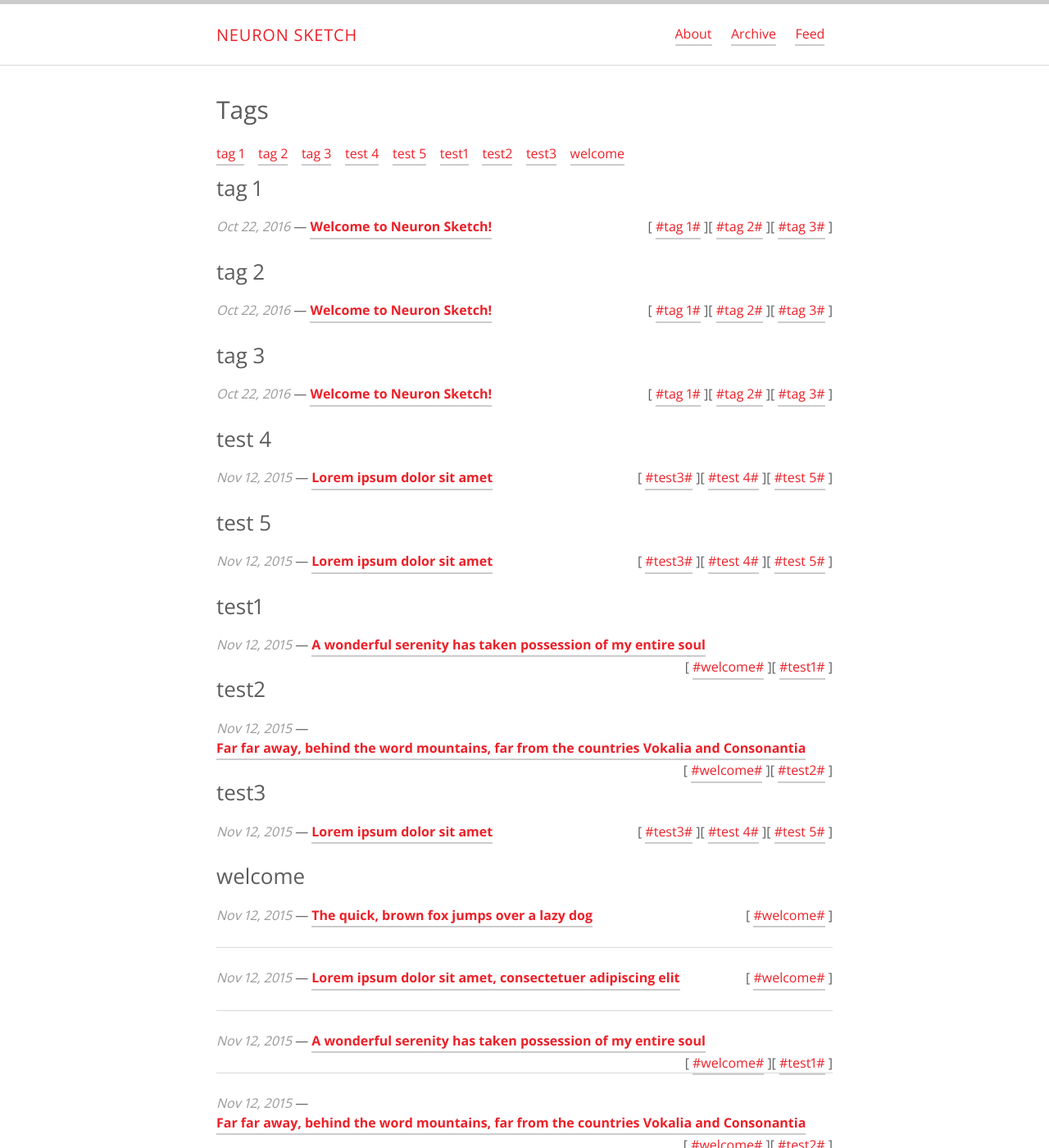
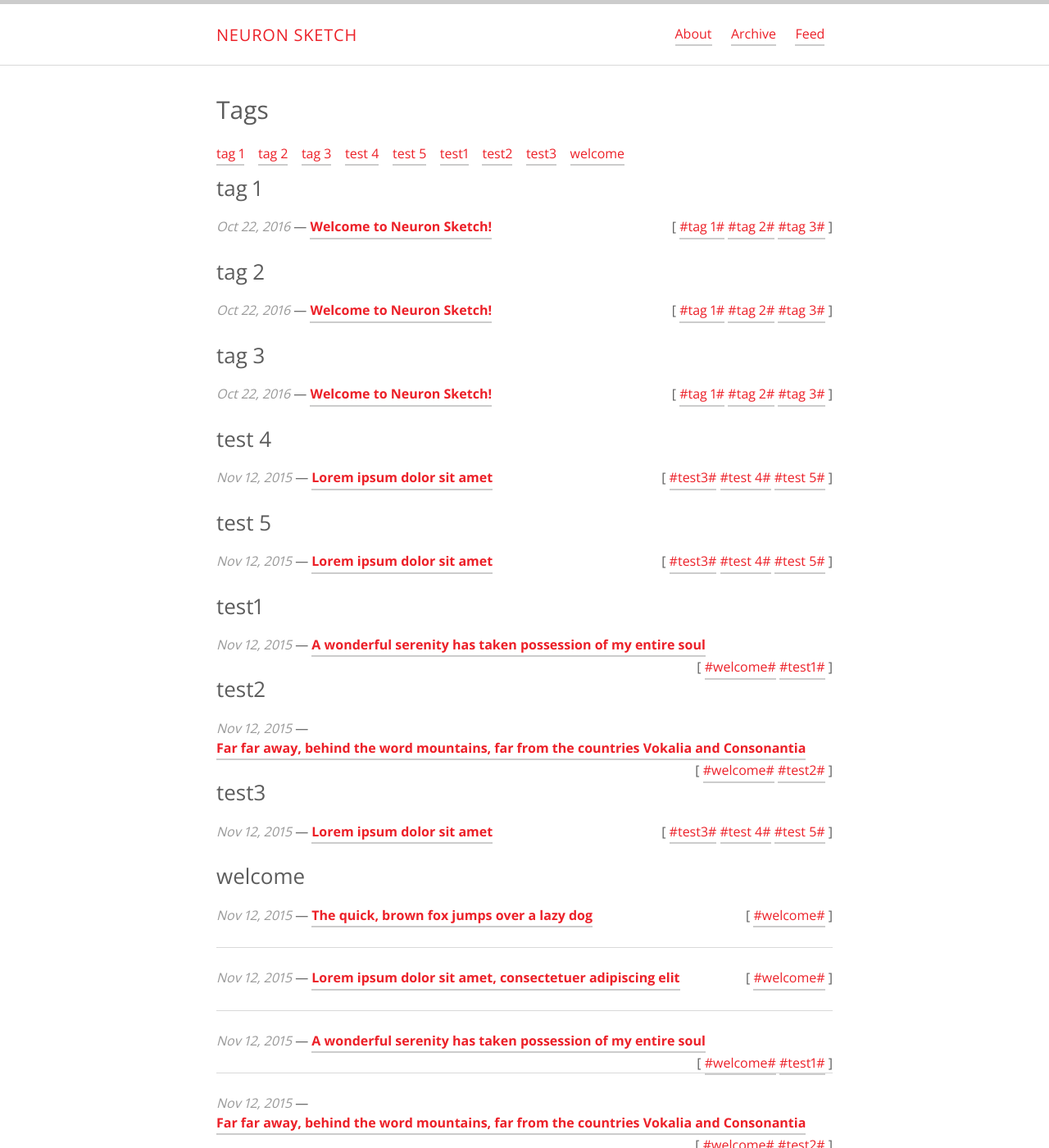
Before and after one commit to emptymalei/blog, a Jekyll site: the page built from tags.html, in a window 1280 px wide and 1400 px high. Shown: the whole window at 82% size. Built offline with Jekyll 4.4.1, drawn with Linux system fonts in a browser that asks for light colours.

Commit message:
add categories and adjust tags

```diff
--- a/categories.html
+++ b/categories.html
@@ -65,9 +65,11 @@
   <article class="post-item">
         <p><span class="post-meta">{{ post.date | date: "%b %-d, %Y" }}</span>  — <strong><a class="post-link" href="{{ post.url | prepend: site.baseurl }}">{{ post.title }}</a></strong>
         <span style="float: right;">
-        {% for tag in post.tags %}[
+      {% if post.tags %}
+        [{% for tag in post.tags %}
       <a class="codinfox-tag-mark" href="{{ site.url }}{{ site.baseurl }}/tags/#{{ tag | slugify }}">#{{ tag }}#</a>
-      ]{% endfor %}
+      {% endfor %}]
+      {% endif %}
       </span>
       </p>
   </article>
--- a/tags.html
+++ b/tags.html
@@ -45,9 +45,11 @@
   <article class="post-item">
         <p><span class="post-meta">{{ post.date | date: "%b %-d, %Y" }}</span>  — <strong><a class="post-link" href="{{ post.url | prepend: site.baseurl }}">{{ post.title }}</a></strong>
         <span style="float: right;">
-        {% for tag in post.tags %}[
+        {% if post.tags %}
+        [{% for tag in post.tags %}
       <a class="codinfox-tag-mark" href="{{ site.baseurl }}/tags/#{{ tag | slugify }}">#{{ tag }}#</a>
-      ]{% endfor %}
+      {% endfor %}]
+      {% endif %}
       </span>
       </p>
   </article>
```
Also changed, not shown: _layouts/post.html (+7 -0 lines).
